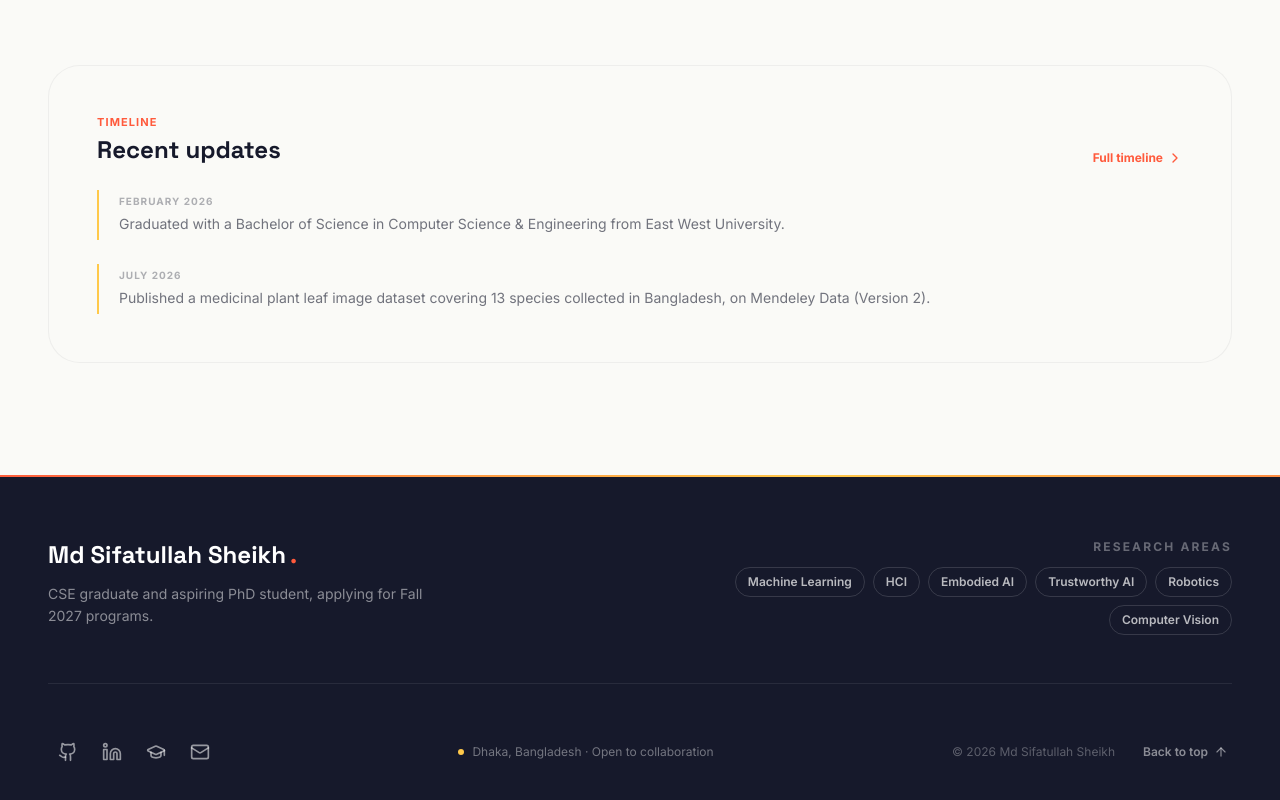
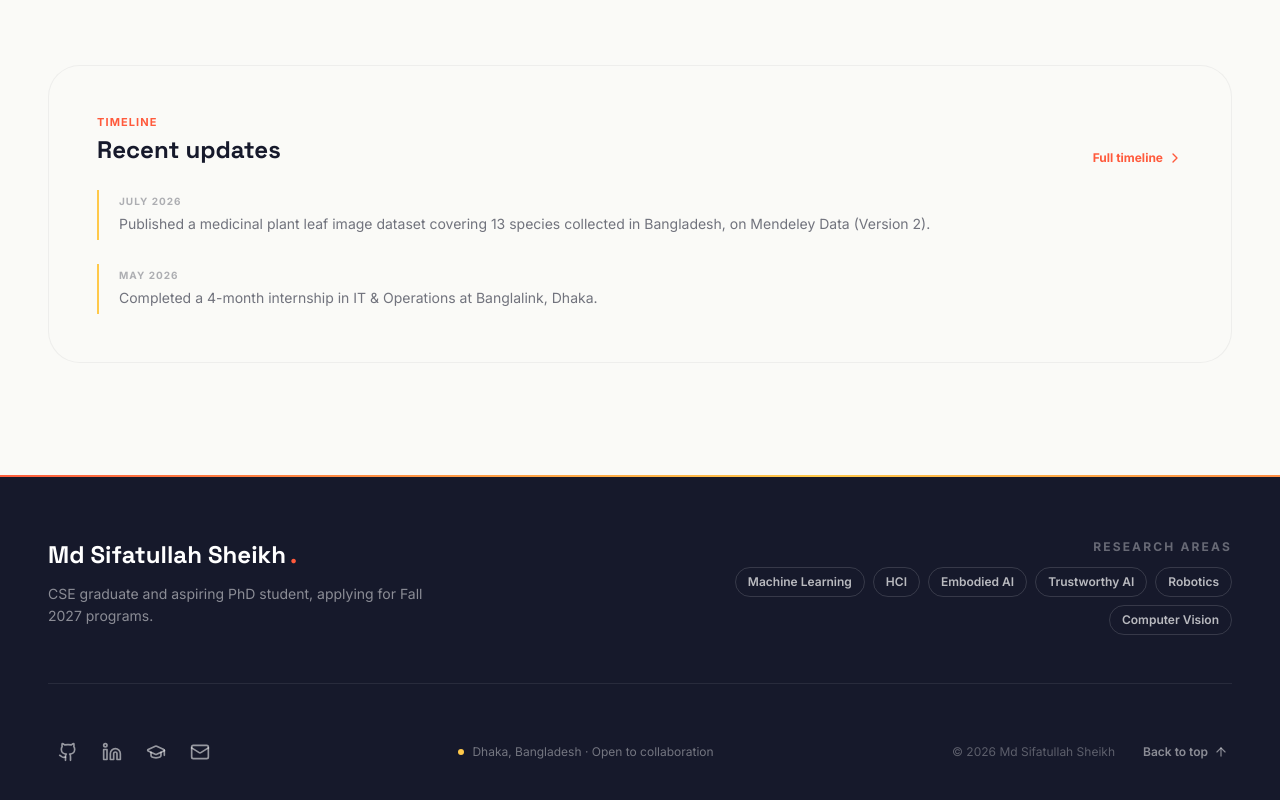
Before and after one commit to SifatSwapnil2022/myWebsite, a React (Vite) app: page / in a window 1280 px wide. Shown: the part 2473-3273 px from the top of the page. Built offline with nearby package versions, Linux system fonts and the light colour scheme; a web font is replaced by a local one.

Commit message:
Add news

```diff
--- a/src/data/portfolioData.ts
+++ b/src/data/portfolioData.ts
@@ -170,14 +170,6 @@ export const EXPERIENCES: Experience[] = [
 
 export const NEWS: NewsItem[] = [
   {
-    id: "n-1",
-    date: "February 2026",
-    category: "Academic",
-    content: "Graduated with a Bachelor of Science in Computer Science & Engineering from East West University.",
-    longContent: "Completed the four-year engineering program with honors. My final-year thesis, MediLeafNET, focused on multimodal plant identification, supervised and evaluated by the department's faculty.",
-    image: "/files/graduation.jpg"
-  },
-  {
     id: "n-2",
     date: "July 2026",
     category: "Publication",
@@ -186,6 +178,22 @@ export const NEWS: NewsItem[] = [
     image: "/files/datasets_13.png",
     link: "https://data.mendeley.com/datasets/9tdc9gbtgb/2",
     linkText: "View Mendeley Dataset"
+  },
+  {
+    id: "n-6",
+    date: "May 2026",
+    category: "Academic",
+    content: "Completed a 4-month internship in IT & Operations at Banglalink, Dhaka.",
+    longContent: "Worked across IT and Operations, managing 100+ operational documents and preparing daily, weekly, and monthly reports drawing on data from multiple departments. Maintained IT asset inventories and employee records, supported the IT team on hardware, software, and network troubleshooting, and helped develop SOPs and technical documentation for the team.",
+    image: "/files/Certificate_Intern_Sifatullah_Sheikh.png"
+  },
+  {
+    id: "n-1",
+    date: "February 2026",
+    category: "Academic",
+    content: "Graduated with a Bachelor of Science in Computer Science & Engineering from East West University.",
+    longContent: "Completed the four-year engineering program with honors. My final-year thesis, MediLeafNET, focused on multimodal plant identification, supervised and evaluated by the department's faculty.",
+    image: "/files/graduation.jpg"
   },
   {
     id: "n-3",
```
Also changed, not shown: 1 other file (tests, documents, lock files or other folders).
